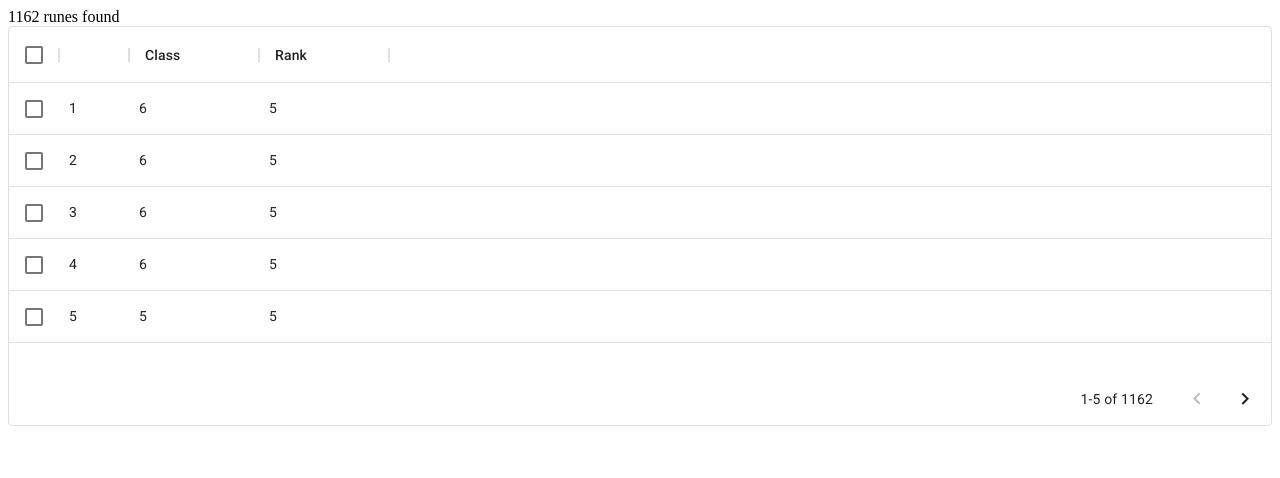
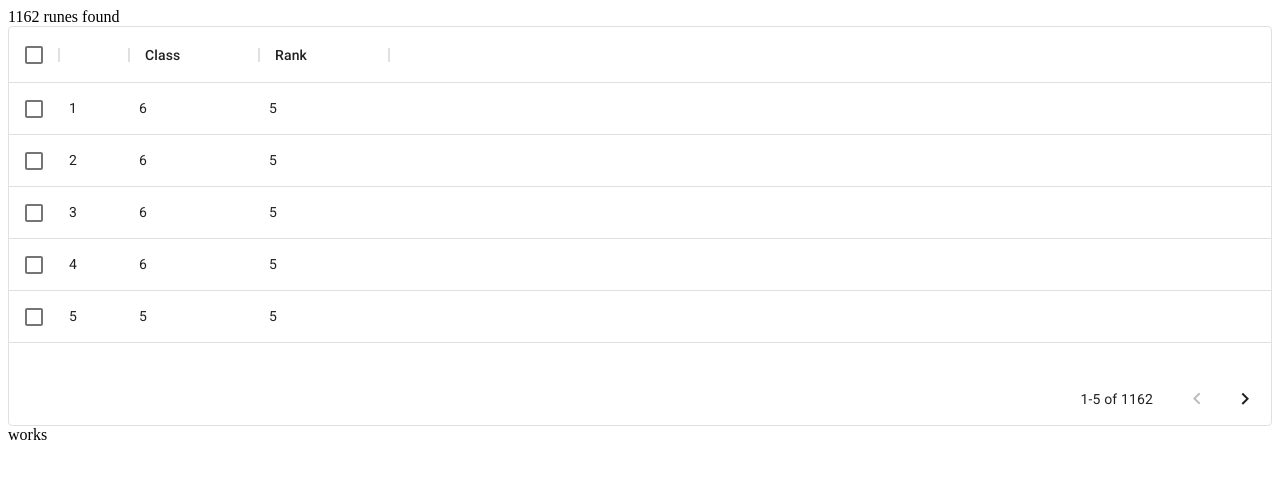
Before and after one commit to AllenLiDev/dashboard-app, a React (Create React App) app: page / in a window 1280 px wide. Shown: the top 478 px of the page. Built offline with nearby package versions, Linux system fonts and the light colour scheme.

Commit message:
create and add rune & runes component

```diff
--- a/src/App.js
+++ b/src/App.js
@@ -1,5 +1,5 @@
 import React from 'react';
-import Rune from './Rune';
+import Runes from './Runes';
 
 // data import
 import testData from './swarfarm.json';
@@ -45,7 +45,7 @@ const App = () => {
   return (
     <div className="App">
       {runes.length} runes found
-      <Rune data={runes}/>
+      <Runes data={runes}/>
     </div>
   );
 }
--- a/src/Rune.js
+++ b/src/Rune.js
@@ -1,35 +1,9 @@
 import React from 'react';
-import { DataGrid } from '@material-ui/data-grid';
-
-const columns = [
-  { field: 'id', headerName: 'ID', width: 70 },
-  { field: 'class', headerName: 'Class', width: 130 },
-  { field: 'rank', headerName: 'Rank', width: 130 },
-];
-
-const rows = [
-  { id: 1, lastName: 'Snow', firstName: 'Jon', age: 35 },
-  { id: 2, lastName: 'Lannister', firstName: 'Cersei', age: 42 },
-  { id: 3, lastName: 'Lannister', firstName: 'Jaime', age: 45 },
-  { id: 4, lastName: 'Stark', firstName: 'Arya', age: 16 },
-  { id: 5, lastName: 'Targaryen', firstName: 'Daenerys', age: null },
-  { id: 6, lastName: 'Melisandre', firstName: null, age: 150 },
-  { id: 7, lastName: 'Clifford', firstName: 'Ferrara', age: 44 },
-  { id: 8, lastName: 'Frances', firstName: 'Rossini', age: 36 },
-  { id: 9, lastName: 'Roxie', firstName: 'Harvey', age: 65 },
-];
 
 const Rune = (props) => {
-  let count = 1;
-  for(const rune of props.data){
-    rune.id = count++;
-  }
-  console.log(props.data);
   return (
-    <div style={{ height: 400, width: '100%' }}>
-      <DataGrid rows={props.data} columns={columns} pageSize={5} checkboxSelection />
-    </div>
-  );
+    <div>works</div>
+  )
 }
 
 export default Rune;
--- /dev/null
+++ b/src/Runes.js
@@ -0,0 +1,27 @@
+import React from 'react';
+import { DataGrid } from '@material-ui/data-grid';
+import Rune from './Rune';
+
+const columns = [
+  { field: 'id', headerName: 'ID', width: 70 },
+  { field: 'class', headerName: 'Class', width: 130 },
+  { field: 'rank', headerName: 'Rank', width: 130 },
+];
+
+const Runes = (props) => {
+  let count = 1;
+  for (const rune of props.data) {
+    rune.id = count++;
+  }
+  console.log(props.data);
+  return (
+    <div>
+      <div style={{ height: 400, width: '100%' }}>
+        <DataGrid rows={props.data} columns={columns} pageSize={5} checkboxSelection />
+      </div>
+      <Rune />
+    </div>
+  );
+}
+
+export default Runes;
```
